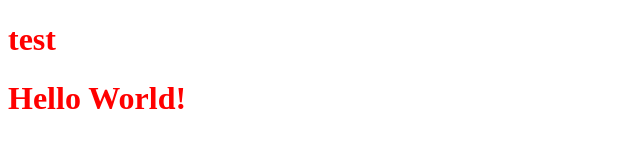
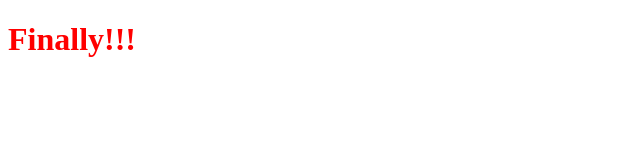
Before and after one commit to HyungraeNoh/20190620, a website: page static/index.html in a window 1280 px wide. Shown: the whole page, without its empty margins (0-640 px from the left). Drawn offline with Linux system fonts and the light colour scheme.

Commit message:
글 연습

```diff
--- a/static/index.html
+++ b/static/index.html
@@ -9,7 +9,6 @@
 
 </head>
 <body>
-  <h1 class="title">test</h1>
-  <h1 class="title">Hello World!</h1>
+  <h1 class="title">Finally!!!</h1>
 </body>
 </html>
```
